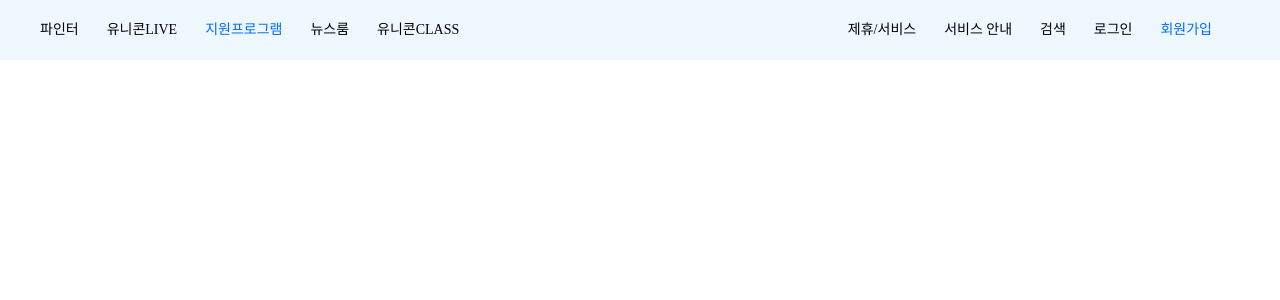
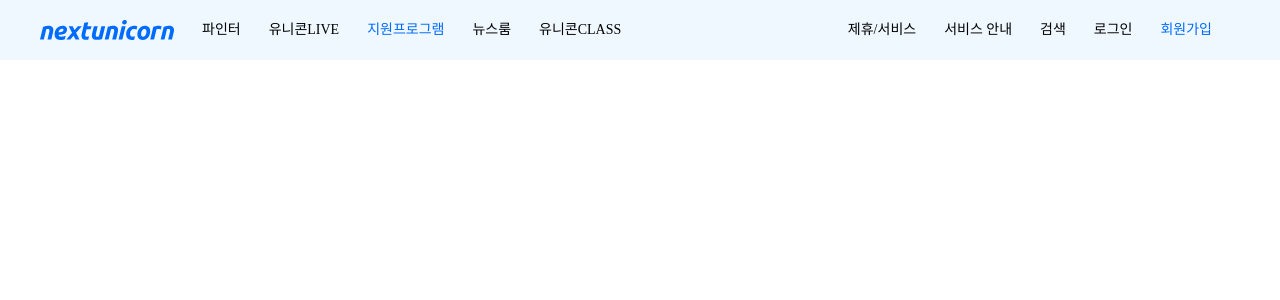
Before and after one commit to nextunicorn-inc/front-onboarding-program, a Next.js app: page / in a window 1280 px wide. Shown: the top 300 px of the page. Built offline with nearby package versions, Linux system fonts and the light colour scheme.

Commit message:
[FEAT] Logo render test

```diff
--- a/components/Header/Header.styled.tsx
+++ b/components/Header/Header.styled.tsx
@@ -13,11 +13,20 @@ const Wrapper = styled.div`
 `;
 
 const LeftButtonWrapper = styled.ul`
+  height: 20px;
   display: flex;
+  align-items: center;
 `;
 
 const RightButtonWrapper = styled.ul`
   display: flex;
+  align-items: center;
+`;
+
+const LogoWrapper = styled.li`
+  display: flex;
+  align-items: center;
+  margin-right: 28px;
 `;
 
 const SearchButtonWrapper = styled.div`
@@ -58,4 +67,5 @@ export {
   RightButtonWrapper,
   SearchButtonWrapper,
   SignInAndUpWrapper,
+  LogoWrapper,
 };
--- a/components/Header/Header.tsx
+++ b/components/Header/Header.tsx
@@ -1,3 +1,6 @@
+import Image from 'next/image';
+import Logo from '../../commonUi/Icons/nextunicorn.svg';
+
 import {
   Wrapper,
   Button,
@@ -6,12 +9,16 @@ import {
   RightButtonWrapper,
   SearchButtonWrapper,
   SignInAndUpWrapper,
+  LogoWrapper,
 } from './Header.styled';
 
 function Header() {
   return (
     <Wrapper>
       <LeftButtonWrapper>
+        <LogoWrapper>
+          <Image src={Logo} width={134} height={20} />
+        </LogoWrapper>
         <li>
           <Button>파인터</Button>
         </li>
```
Also changed, not shown: commonUi/Icons/nextunicorn.svg (added).
